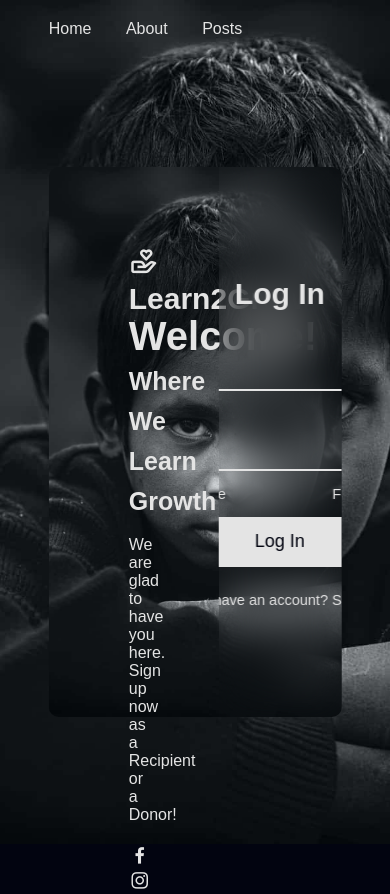
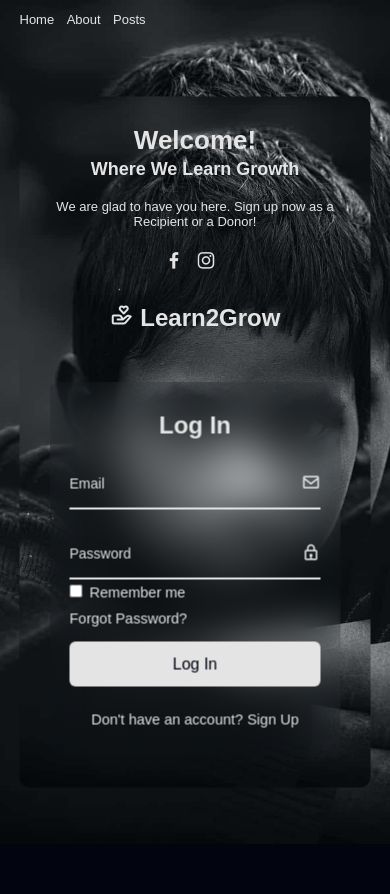
Before and after one commit to cedvtan13/Learn2GrowV2, a plain HTML site: page index.html in a window 390 px wide. After the commit the page ends 844 px from the top, so only its background shows below. Drawn offline with nearby package versions, Linux system fonts and the light colour scheme; a web font is replaced by a local one.

Commit message:
Add registration form and responsive styles for improved user experience

```diff
--- a/index.html
+++ b/index.html
@@ -57,8 +57,45 @@
                             </div>
                         </form>
                     </div>
+                    <div class="form-box register">
+                        <form action="#">
+                          <h2>Sign Up</h2>
+
+                          <div class="input-box">
+                            <span class="icon"><i class='bx bx-user'></i></span>
+                            <input type="text" required>
+                            <label>Name</label>
+                          </div>
+
+                          <div class="input-box">
+                            <span class="icon"><i class='bx bx-envelope' ></i></span>
+                            <input type="email" required>
+                            <label>Email</label>
+                          </div>
+
+                          <div class="input-box">
+                            <span class="icon"><i class='bx bx-lock'></i></span>
+                            <input type="password" required>
+                            <label>Password</label>
+                          </div>
+
+                          <div class="remember-forgot">
+                            <label><input type="checkbox"> I agree to the terms & conditions</label>
+                          </div>
+
+                          <button type="submit" class="btn">Sign Up</button>
+
+                          <div class="login-register">
+                            <p>Already have an account? <a href="#" class="login-link">Log In</a></p>
+                          </div>
+
+                        </form>
+                      </div>
                 </div>
             </div>
         </div>
+
+        <!-- JavaScript -->
+        <script src="script.js"></script>
     </body>
 </html>
--- a/style.css
+++ b/style.css
@@ -131,6 +131,7 @@ body {
   width: calc(100% - 58%);
   height: 100%;
   overflow: hidden;
+
 }
 
 .logreg-box .form-box {
@@ -145,21 +146,23 @@ body {
   border-top-right-radius: 10px;
   border-bottom-right-radius: 10px;
   color: #e4e4e4;
+  padding: 40px;
 }
 
 .logreg-box .form-box.login{
   transform: translateX(0);
   transition: transform 0.6s ease;
   transition-delay: 0s;
+  z-index: 1;
 }
 
 .logreg-box.active .form-box.login{
-  transform: translateX(430px);
+  transform: translateX(-100%);
   transition-delay: 0s;
 }
 
 .logreg-box .form-box.register{
-  transform: translateX(430px);
+  transform: translateX(100%);
   transition: transform 0.6s ease;
   transition-delay: 0s;
 }
@@ -167,6 +170,7 @@ body {
 .logreg-box.active .form-box.register{
   transform: translateX(0);
   transition-delay: 0s;
+  z-index: 1;
 }
 
 .form-box h2{
@@ -430,3 +434,192 @@ body {
 .team-member a:hover {
   text-decoration: underline;
 }
+
+/* Responsive CSS for Mobile Devices */
+@media screen and (max-width: 991px) {
+  .header {
+    padding: 15px 5%;
+  }
+
+  .navbar a {
+    margin-right: 15px;
+    font-size: 14px;
+  }
+
+  .container {
+    width: 85%;
+  }
+
+  .container .content {
+    padding: 40px;
+  }
+
+  .text-sci h2 {
+    font-size: 32px;
+  }
+
+  .text-sci h2 span {
+    font-size: 22px;
+  }
+
+  .text-sci p {
+    font-size: 14px;
+  }
+}
+
+@media screen and (max-width: 768px) {
+  .container {
+    width: 90%;
+    height: auto;
+    min-height: 600px;
+  }
+
+  .container .content {
+    width: 100%;
+    left: 0;
+    padding: 30px;
+    flex-direction: column-reverse;
+    position: relative;
+    height: auto;
+    padding-bottom: 0;
+  }
+
+  .text-sci {
+    text-align: center;
+    margin-bottom: 30px;
+  }
+
+  .social-icons {
+    justify-content: center;
+    display: flex;
+    margin-top: 20px;
+  }
+
+  .container .logreg-box {
+    position: relative;
+    top: auto;
+    right: auto;
+    width: 100%;
+    height: auto;
+    padding: 30px;
+    margin-top: 20px;
+  }
+
+  .logreg-box .form-box {
+    position: relative;
+    border-radius: 10px;
+    padding: 30px 20px;
+    height: auto;
+  }
+
+  .logreg-box .form-box.login,
+  .logreg-box .form-box.register,
+  .logreg-box.active .form-box.login,
+  .logreg-box.active .form-box.register {
+    left: 0;
+    transform: translateX(0);
+    transition: none;
+  }
+
+  .logreg-box .form-box.login {
+    display: block;
+  }
+
+  .logreg-box .form-box.register {
+    display: none;
+  }
+
+  .logreg-box.active .form-box.login {
+    display: none;
+  }
+
+  .logreg-box.active .form-box.register {
+    display: block;
+  }
+
+  .form-box .input-box {
+    width: 100%;
+    max-width: 300px;
+    margin: 20px auto;
+  }
+
+  .about, .team {
+    margin: 100px auto 30px;
+    width: 90%;
+    padding: 20px;
+  }
+
+  .team-member {
+    width: 100%;
+    max-width: 250px;
+  }
+
+  .post-section {
+    width: 90%;
+    padding: 15px;
+  }
+}
+
+@media screen and (max-width: 480px) {
+  .header {
+    padding: 10px 5%;
+  }
+
+  .navbar a {
+    margin-right: 8px;
+    font-size: 13px;
+  }
+
+  .content .logo {
+    font-size: 24px;
+    text-align: center;
+  }
+
+  .text-sci h2 {
+    font-size: 26px;
+  }
+
+  .text-sci h2 span {
+    font-size: 18px;
+  }
+
+  .text-sci p {
+    font-size: 13px;
+  }
+
+  .form-box h2 {
+    font-size: 24px;
+  }
+
+  .input-box input {
+    font-size: 14px;
+  }
+
+  .input-box label {
+    font-size: 14px;
+  }
+
+  .remember-forgot {
+    flex-direction: column;
+    gap: 10px;
+    align-items: flex-start;
+  }
+
+  .btn {
+    font-size: 16px;
+    height: 45px;
+  }
+
+  .about h1 {
+    font-size: 26px;
+  }
+
+  .about article p {
+    font-size: 14px;
+    line-height: 1.6;
+  }
+
+  .team h2 {
+    font-size: 24px;
+  }
+}
```
